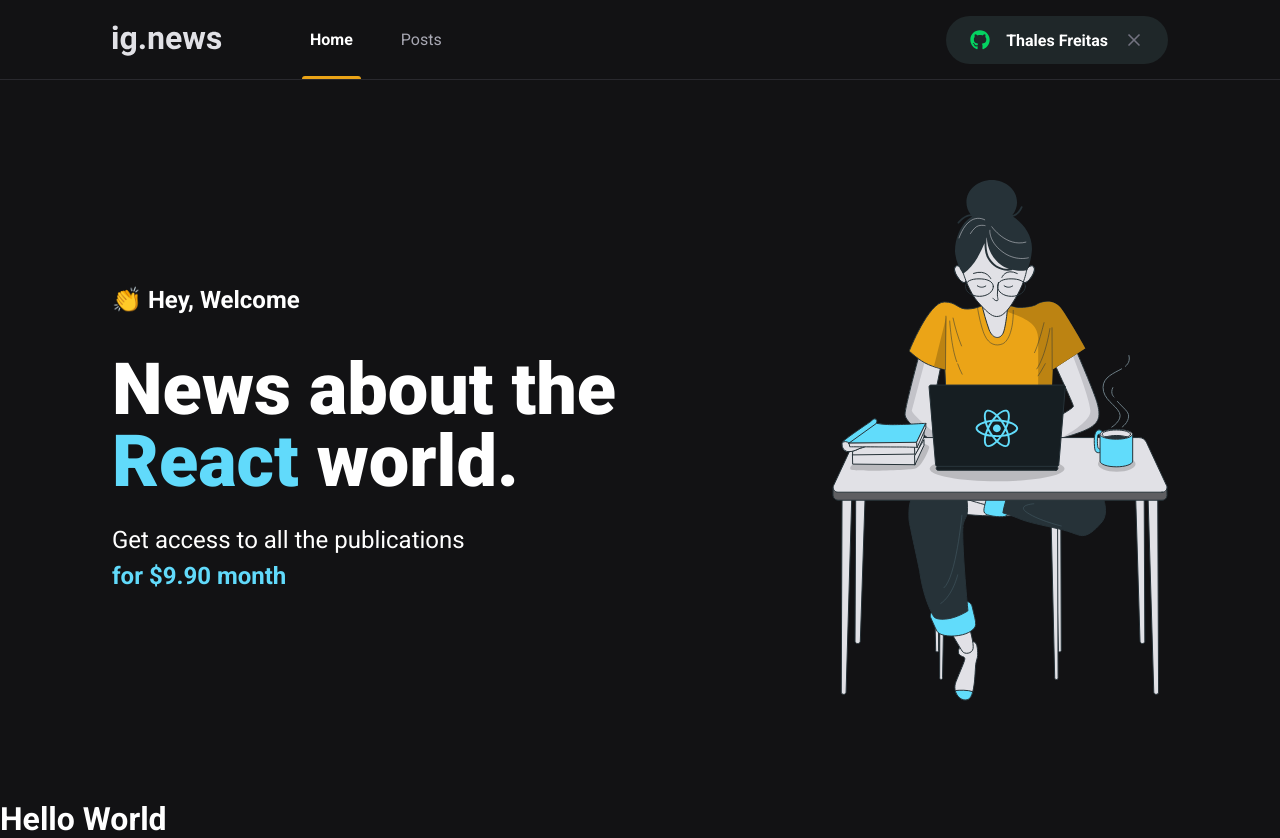
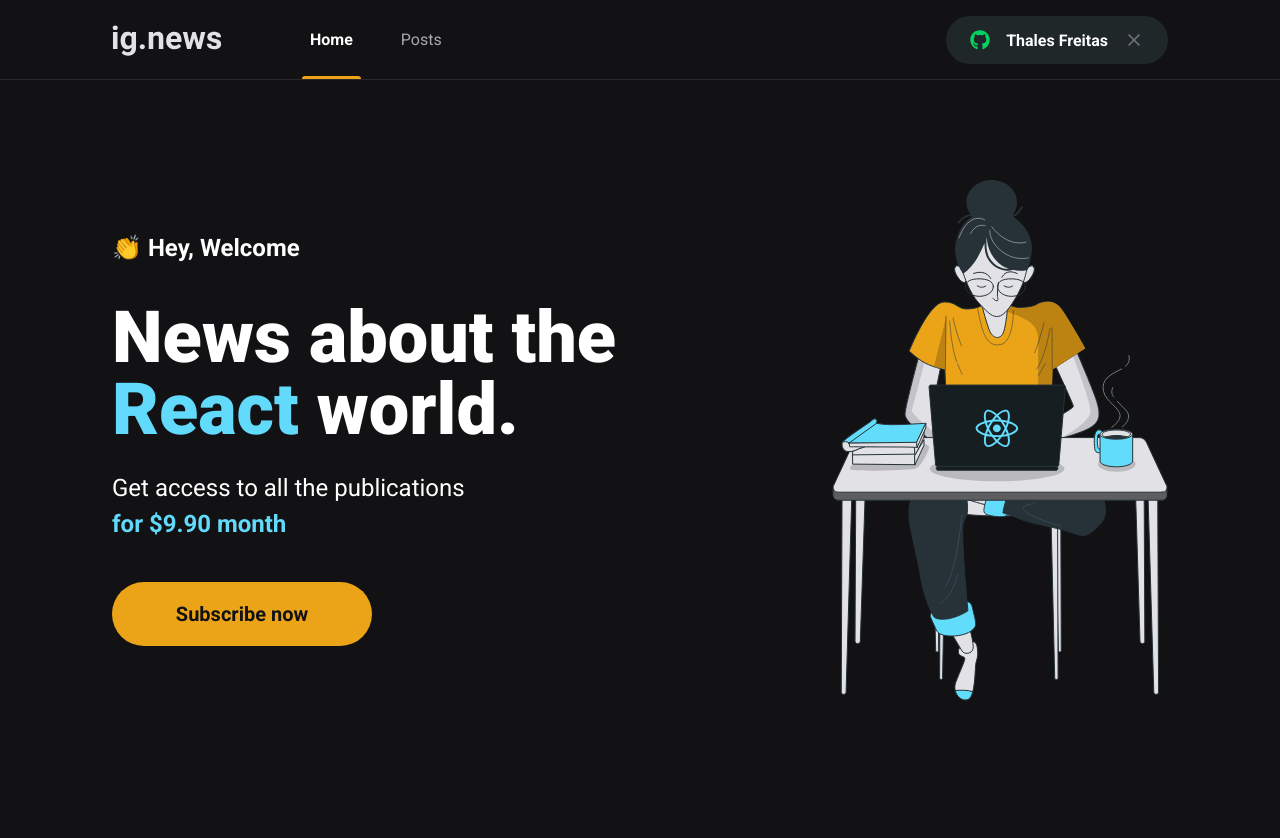
Before and after one commit to ThalesFreitas/Ignite-Rocketseat-Trilha-ReactJS-Chapter-III, a Next.js app: page / in a window 1280 px wide. After the commit the page ends 800 px from the top, so only its background shows below. Built offline with nearby package versions, Linux system fonts and the light colour scheme.

Commit message:
Componente SubscribeButton

```diff
--- a/src/components/Header/styles.module.scss
+++ b/src/components/Header/styles.module.scss
@@ -1,9 +1,11 @@
 .headerContainer {
+
     height: 5rem;
     border-bottom: 1px solid var(--gray-800);
 }
 
 .headerContent {
+
     max-width: 1120px;
     height: 5rem;
     margin: 0 auto;
--- a/src/components/SignInButton/styles.module.scss
+++ b/src/components/SignInButton/styles.module.scss
@@ -1,4 +1,5 @@
 .signInButton{
+
     height: 3rem;
     border-radius: 3rem;
     background: var(--gray-850);
--- /dev/null
+++ b/src/components/SubscribeButton/index.tsx
@@ -0,0 +1,12 @@
+import styles from './styles.module.scss';
+
+export function SubscribeButton() {
+    return (
+        <button
+            type="button"
+            className={styles.subscribeButton}
+        >
+            Subscribe now
+        </button>
+    );
+}
--- /dev/null
+++ b/src/components/SubscribeButton/styles.module.scss
@@ -0,0 +1,20 @@
+.subscribeButton {
+    width: 260px;
+    height: 4rem;
+    border: 0;
+    border-radius: 2rem;
+    background: var(--yellow-500);
+    color: var(--gray-900);
+    font-size: 1.25rem;
+    font-weight: bold;
+
+    display: flex;
+    align-items: center;
+    justify-content: center;
+
+    transition: filter 0.2s;
+
+    &:hover {
+        filter: brightness(0.8);
+    }
+}
--- a/src/pages/home.module.scss
+++ b/src/pages/home.module.scss
@@ -38,4 +38,8 @@
             font-weight: bold;
         }
     }
+
+    button {
+        margin-top: 2.5rem;
+    }
 }
--- a/src/pages/index.tsx
+++ b/src/pages/index.tsx
@@ -1,4 +1,5 @@
 import Head from 'next/head';
+import { SubscribeButton } from '../components/SubscribeButton';
 import styles from './home.module.scss';
 
 export default function Home() {
@@ -16,16 +17,13 @@
             Get access to all the publications <br/>
             <span>for $9.90 month</span>
           </p>
+          <SubscribeButton/>
         </section>
 
         <img src="/images/avatar.svg" alt="Girl coding" />
 
       </main>
 
-    <h1>
-      Hello World
-    </h1>
-
     </>
   )
 }
```
